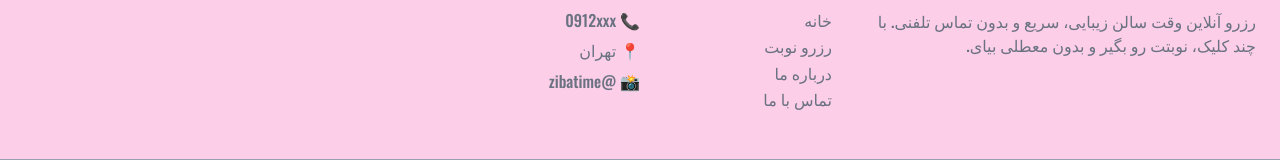
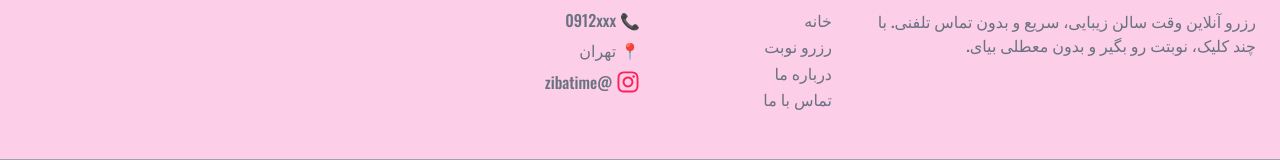
Before and after one commit to Raziye-ghafoori/zibook, a Next.js app: page /login in a window 1280 px wide. Shown: the part 751-911 px from the top of the page. Built offline with nearby package versions, Linux system fonts and the light colour scheme.

Commit message:
Minor appearance edits

```diff
--- a/app/page.tsx
+++ b/app/page.tsx
@@ -10,7 +10,7 @@ export default function Home() {
         <div className="w-full flex flex-col items-center justify-center">
           <h1 className="md:text-7xl text-4xl text-shadow-lg font-bold mb-8">رزرو آنلاین وقت آرایشگاه</h1>
           <p className="md:text-lg text-xl  mb-8 text-pink-200 mx-2">زیبایی شما در دستان ماست، همین حالا وقت خود را رزرو کنید.</p>
-          <Link href={'/reserve'} className="bg-white text-pink-600 px-6 py-3 rounded-lg shadow hover:bg-gray-100 transition">
+          <Link href={'/reserve'} className="bg-white text-pink-600 px-6 py-3 rounded-lg shadow hover:bg-gray-300 transition">
             رزرو کنید
           </Link>
         </div>
--- a/component/footer.tsx
+++ b/component/footer.tsx
@@ -1,3 +1,4 @@
+import { FaInstagram } from "react-icons/fa6";
 
 export const Footer = () => {
     return (
@@ -33,8 +34,8 @@ export const Footer = () => {
                         <ul className="space-y-2 text-[16px]">
                             <li>📞 0912xxx</li>
                             <li>📍 تهران</li>
-                            <li>
-                                📸
+                            <li className="flex items-center ">
+                                <FaInstagram className="text-rose-500 text-2xl"/>
                                 <a
                                     href="https://instagram.com"
                                     target="_blank"
--- a/component/loginPage.tsx
+++ b/component/loginPage.tsx
@@ -129,6 +129,7 @@ export const LoginPage = () => {
                 <label htmlFor="otp" className="block text-sm font-medium text-gray-700 mb-2 text-right">
                   کد تایید 6 رقمی
                 </label>
+                <p className='text-[12px] mb-2 text-gray-500 text-center'>*در حالت دمو عددی ارسال نمیشود خودتان یک عدد رندونم وارد کنید*</p>
                 <input
                   id="otp"
                   type="text"
```
